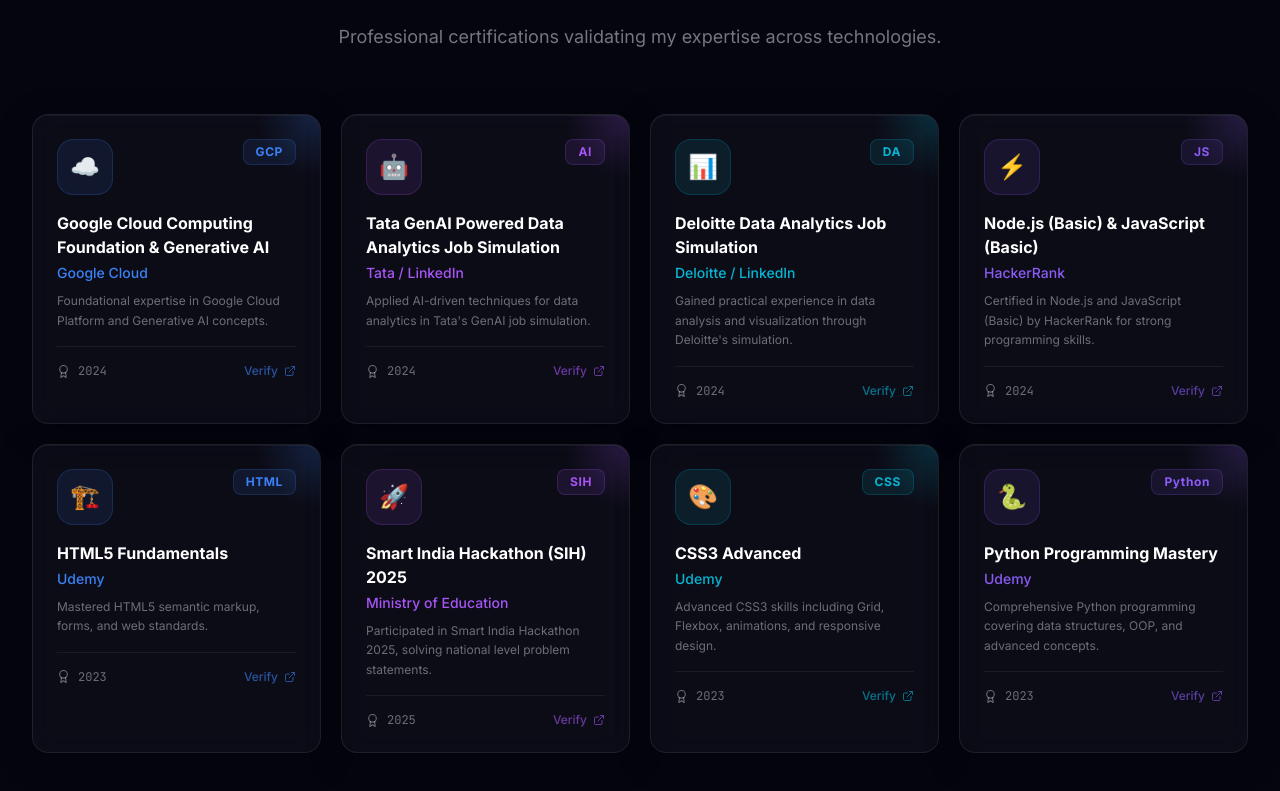
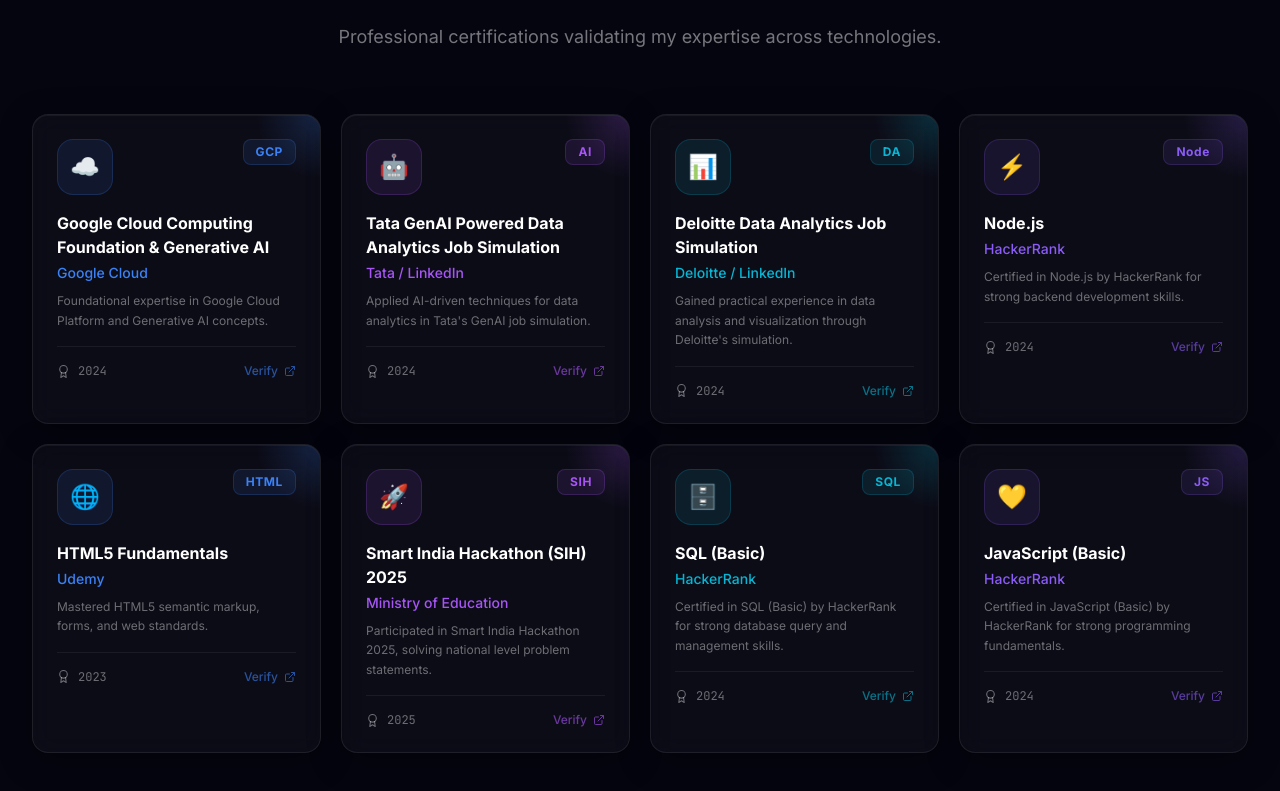
Before and after one commit to Prince-Nigam/Portfolio, a React (Vite) app: page / in a window 1280 px wide. Shown: the part 5919-6710 px from the top of the page. Built offline with nearby package versions, Linux system fonts and the light colour scheme.

Commit message:
certificate update

```diff
--- a/src/data/data.js
+++ b/src/data/data.js
@@ -196,7 +196,7 @@
     description: "Foundational expertise in Google Cloud Platform and Generative AI concepts.",
     icon: "☁️",
     color: "blue",
-    link: "https://linkedin.com/in/prince-nigam-60227528a",
+    link: "https://www.linkedin.com/in/prince-nigam-60227528a/overlay/Certifications/1292426128/treasury/?profileId=ACoAAEYplCIB-WqJZezmyhScbMlZs_fHSPnJV7I",
     badge: "GCP",
   },
   {
@@ -208,7 +208,7 @@
     description: "Applied AI-driven techniques for data analytics in Tata's GenAI job simulation.",
     icon: "🤖",
     color: "purple",
-    link: "https://linkedin.com/in/prince-nigam-60227528a",
+    link: "https://www.theforage.com/completion-certificates/ifobHAoMjQs9s6bKS/gMTdCXwDdLYoXZ3wG_ifobHAoMjQs9s6bKS_69fb88e32784f7108d52f216_1780514042018_completion_certificate.pdf",
     badge: "AI",
   },
   {
@@ -220,20 +220,20 @@
     description: "Gained practical experience in data analysis and visualization through Deloitte's simulation.",
     icon: "📊",
     color: "cyan",
-    link: "https://linkedin.com/in/prince-nigam-60227528a",
+    link: "https://www.theforage.com/completion-certificates/9PBTqmSxAf6zZTseP/io9DzWKe3PTsiS6GG_9PBTqmSxAf6zZTseP_69fb88e32784f7108d52f216_1780517707259_completion_certificate.pdf",
     badge: "DA",
   },
   {
     id: 4,
-    title: "Node.js (Basic) & JavaScript (Basic)",
+    title: "Node.js",
     issuer: "HackerRank",
     date: "2024",
     credentialId: "HackerRank",
-    description: "Certified in Node.js and JavaScript (Basic) by HackerRank for strong programming skills.",
+    description: "Certified in Node.js by HackerRank for strong backend development skills.",
     icon: "⚡",
     color: "violet",
-    link: "https://hackerrank.com",
-    badge: "JS",
+    link: "https://www.hackerrank.com/certificates/iframe/0cec765b03c1",
+    badge: "Node",
   },
   {
     id: 5,
@@ -242,9 +242,9 @@
     date: "2023",
     credentialId: "Udemy",
     description: "Mastered HTML5 semantic markup, forms, and web standards.",
-    icon: "🏗️",
+    icon: "🌐",
     color: "blue",
-    link: "https://linkedin.com/in/prince-nigam-60227528a",
+    link: "https://www.linkedin.com/feed/update/urn:li:activity:7468396505431785474/",
     badge: "HTML",
   },
   {
@@ -256,32 +256,32 @@
     description: "Participated in Smart India Hackathon 2025, solving national level problem statements.",
     icon: "🚀",
     color: "purple",
-    link: "https://linkedin.com/in/prince-nigam-60227528a",
+    link: "https://www.linkedin.com/in/prince-nigam-60227528a/overlay/Certifications/1293194035/treasury/?profileId=ACoAAEYplCIB-WqJZezmyhScbMlZs_fHSPnJV7I",
     badge: "SIH",
   },
   {
     id: 7,
-    title: "CSS3 Advanced",
-    issuer: "Udemy",
-    date: "2023",
-    credentialId: "Udemy",
-    description: "Advanced CSS3 skills including Grid, Flexbox, animations, and responsive design.",
-    icon: "🎨",
+    title: "SQL (Basic)",
+    issuer: "HackerRank",
+    date: "2024",
+    credentialId: "HackerRank",
+    description: "Certified in SQL (Basic) by HackerRank for strong database query and management skills.",
+    icon: "🗄️",
     color: "cyan",
-    link: "https://linkedin.com/in/prince-nigam-60227528a",
-    badge: "CSS",
+    link: "https://www.hackerrank.com/certificates/iframe/93102c4eb77f",
+    badge: "SQL",
   },
   {
     id: 8,
-    title: "Python Programming Mastery",
-    issuer: "Udemy",
-    date: "2023",
-    credentialId: "Udemy",
-    description: "Comprehensive Python programming covering data structures, OOP, and advanced concepts.",
-    icon: "🐍",
+    title: "JavaScript (Basic)",
+    issuer: "HackerRank",
+    date: "2024",
+    credentialId: "HackerRank",
+    description: "Certified in JavaScript (Basic) by HackerRank for strong programming fundamentals.",
+    icon: "💛",
     color: "violet",
-    link: "https://linkedin.com/in/prince-nigam-60227528a",
-    badge: "Python",
+    link: "https://www.hackerrank.com/certificates/iframe/5b6ff647604d",
+    badge: "JS",
   },
 ];
 
```
